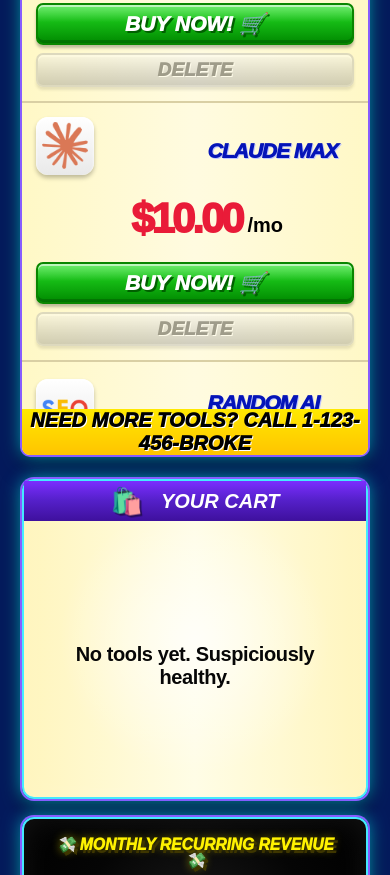
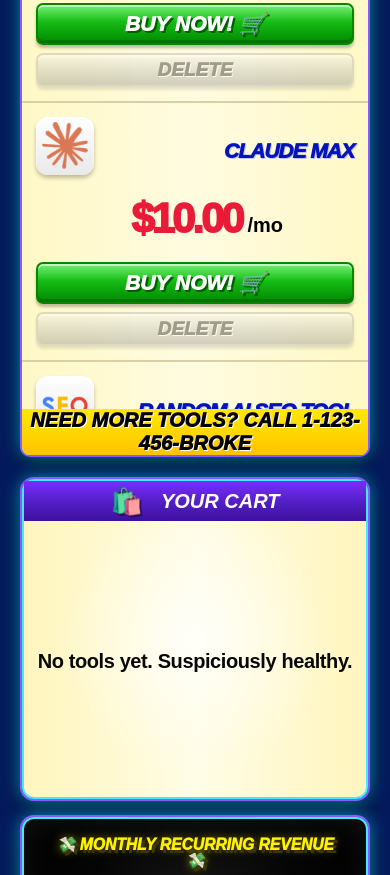
Before and after one commit to SergeyTkachenko-Cj/SaaS-Subscription-Hell-Simulator, a website: page newHTML.html in a window 390 px wide. Shown: the part 641-1516 px from the top of the page. Drawn offline with Linux system fonts and the light colour scheme.

Commit message:
Center empty-cart message and refine narrow tool-row layout
Position the empty-cart placeholder in the cart body, move item padding
onto cart rows, and tighten the 520px tool grid with right-aligned titles.

```diff
--- a/styleII.css
+++ b/styleII.css
@@ -456,8 +456,8 @@ button {
   }
 
   .cart-body {
+    position: relative;
     height: 32rem;
-    padding: 14px 20px 5px;
     overflow: scroll;
   }
 
@@ -467,6 +467,7 @@ button {
     grid-template-columns: 48px 1fr 58px 34px;
     align-items: center;
     gap: 12px;
+    padding: 14px 20px 5px;
     margin-bottom: .5rem;
     border-bottom: 2px dotted rgba(176, 157, 92, 0.38);
   }
@@ -540,9 +541,11 @@ button {
   }
 
   .empty-cart {
+    position: absolute;
     display: flex;
     justify-content: center;
     align-items: center;
+    width: 100%;
     height: 100%;
     text-align: center;
   }
@@ -901,7 +904,11 @@ button {
     }
 
     .tool-row {
-      grid-template-columns: 1fr 1fr;
+      grid-template-columns: .1fr 1fr;
+    }
+
+    .tool-copy h3 {
+      text-align: right;
     }
 
     .price {
```
